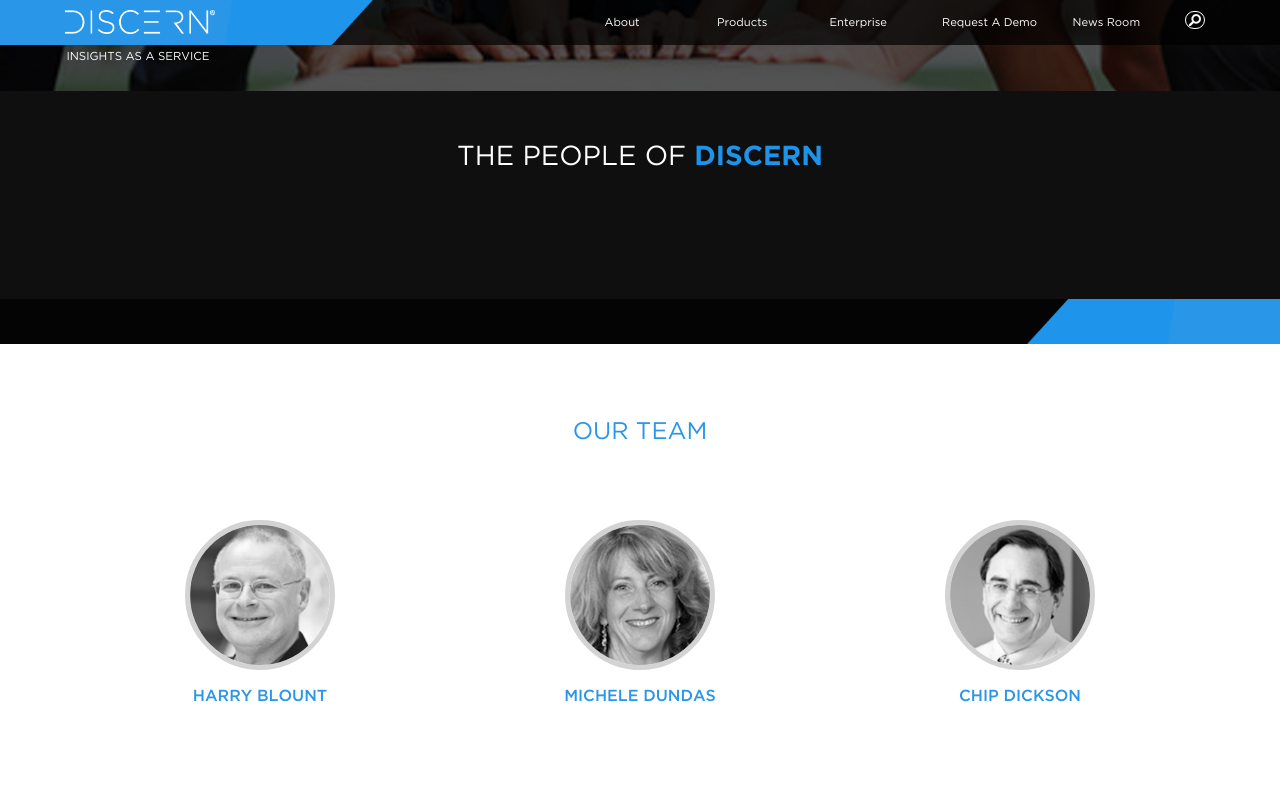
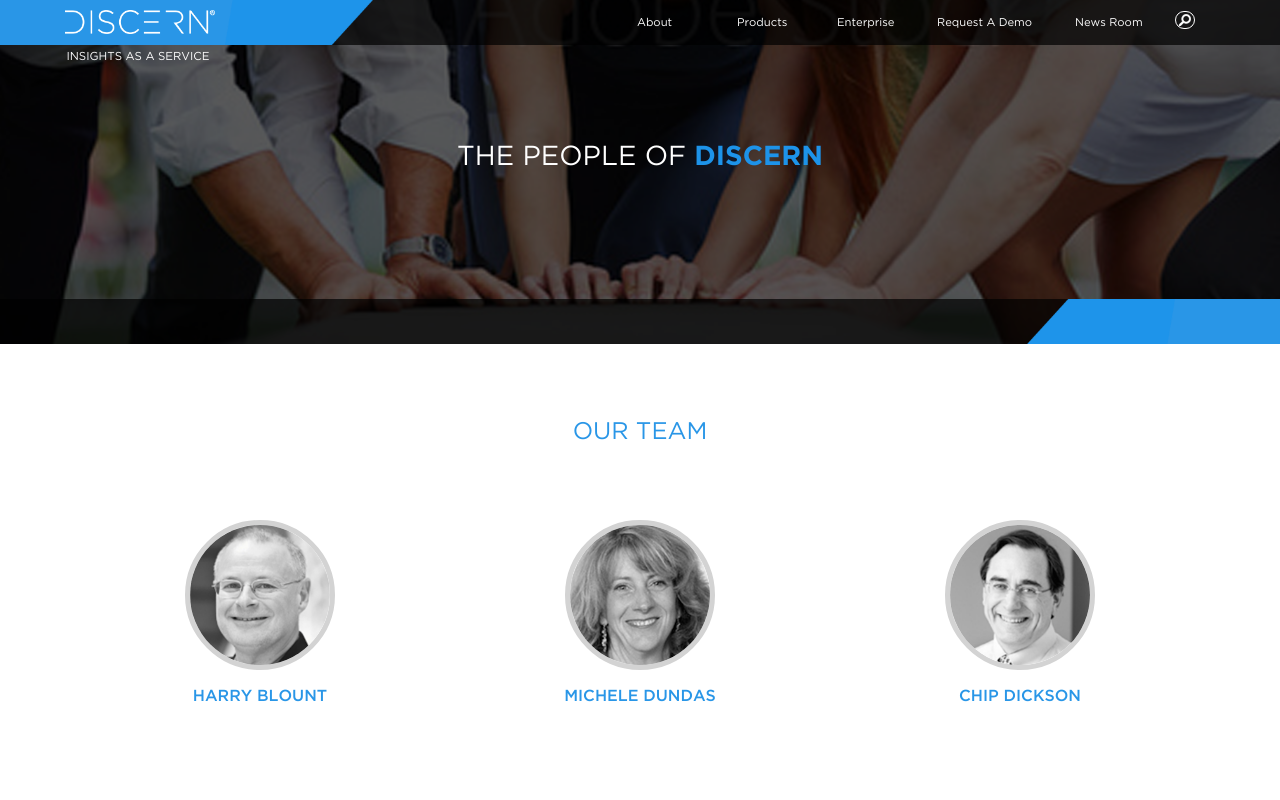
Before and after one commit to galdinorosas/discernPeople, a website: page index.html in a window 1280 px wide. Shown: the top 800 px of the page. Drawn offline with nearby package versions, Linux system fonts and the light colour scheme.

Commit message:
fixed nav links width issues. Also trying out hero background without fixed property.

```diff
--- a/index.html
+++ b/index.html
@@ -32,16 +32,16 @@
             </div> -->
         <div class="collapse navbar-collapse" id="example-navbar-collapse">
             <ul class="nav navbar-nav">
-                <li class="dropdown"><a href="#">About</a></li>
-                <li><a href="#">Products</a></li>
+                <li class="dropdown"><a href="#" class="navAbout">About</a></li>
+                <li><a href="#" class="navProducts">Products</a></li>
                 <li class="dropdown">
-                    <a href="#" class="dropdown">Enterprise</a>
+                    <a href="#" class="dropdown navEnterprise">Enterprise</a>
                 </li>
                 <li class="dropdown">
-                    <a href="#" class="dropdown">Request A Demo</a>
+                    <a href="#" class="dropdown navRequest">Request A Demo</a>
                 </li>
                 <li class="dropdown">
-                    <a href="#" class="dropdown">News Room</a>
+                    <a href="#" class="dropdown navNews">News Room</a>
                 </li>
                 <li class="dropdown">
                     <div class="searchCircle" data-toggle="collapse" href="#searchCollapse" aria-controls="searchCollapse">
--- a/scss/styles.scss
+++ b/scss/styles.scss
@@ -168,7 +168,7 @@
 }
 
 section.hero {
-    background: linear-gradient( rgba(0, 0, 0, 0.65), rgba(0, 0, 0, 0.65)), url('../../images/peopleHero.png') no-repeat center center fixed;
+    background: linear-gradient( rgba(0, 0, 0, 0.65), rgba(0, 0, 0, 0.65)), url('../../images/discernPeopleHero.png') no-repeat center center;
     -webkit-background-size: cover;
     -moz-background-size: cover;
     -o-background-size: cover;
@@ -176,7 +176,7 @@
     color: white;
     font-family: 'gothamBook';
     max-height: 350px;
-    background-position-y: -290px;
+    background-position-y: -45px;
     .heroStatement {
         font-size: 2.75em;
         text-align: center;
@@ -466,6 +466,7 @@
                 margin-right: 2em;
                 margin-top: 2em;
                 li {
+                    width: 7.5em;
                     div.searchCircle {
                         display: block;
                         position: relative;
@@ -479,12 +480,29 @@
                         }
                     }
                     a {
-                        width: 7.5em;
                         padding: 0;
+                    }
+                    .navAbout {
+                        width: 3em;
+                    }
+                    .navProducts {
+                        width: 4.5em;
+                    }
+                    .navEnterprise {
+                        width: 5.25em;
+                    }
+                    .navRequest {
+                        width: 8.5em;
+                    }
+                    .navNews {
+                        width: 6.25em;
                     }
                 }
                 li:nth-child(4) {
-                    margin-right: 1.8em;
+                    margin-right: 3.8em;
+                }
+                li:nth-child(6) {
+                    width: 3em;
                 }
             }
         }
@@ -566,9 +584,7 @@
         div.collapse {
             ul.nav {
                 li {
-                    a {
-                        width: 10em;
-                    }
+                    width: 10em;
                 }
             }
         }
```
Also changed, not shown: images/discernPeopleHero.png (added), public/css/styles.css.
